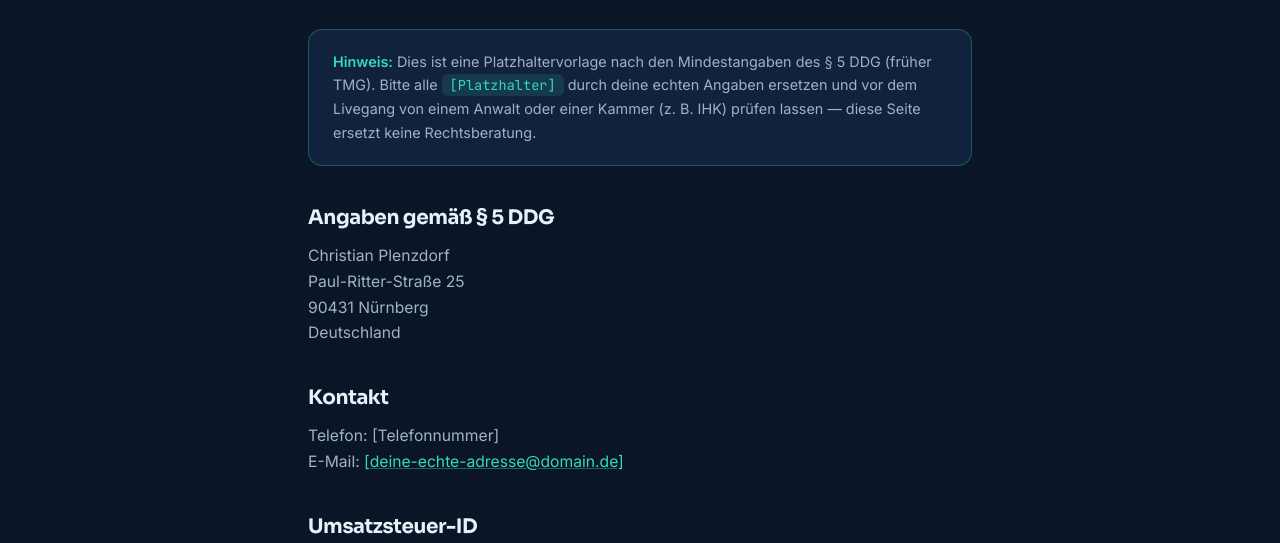
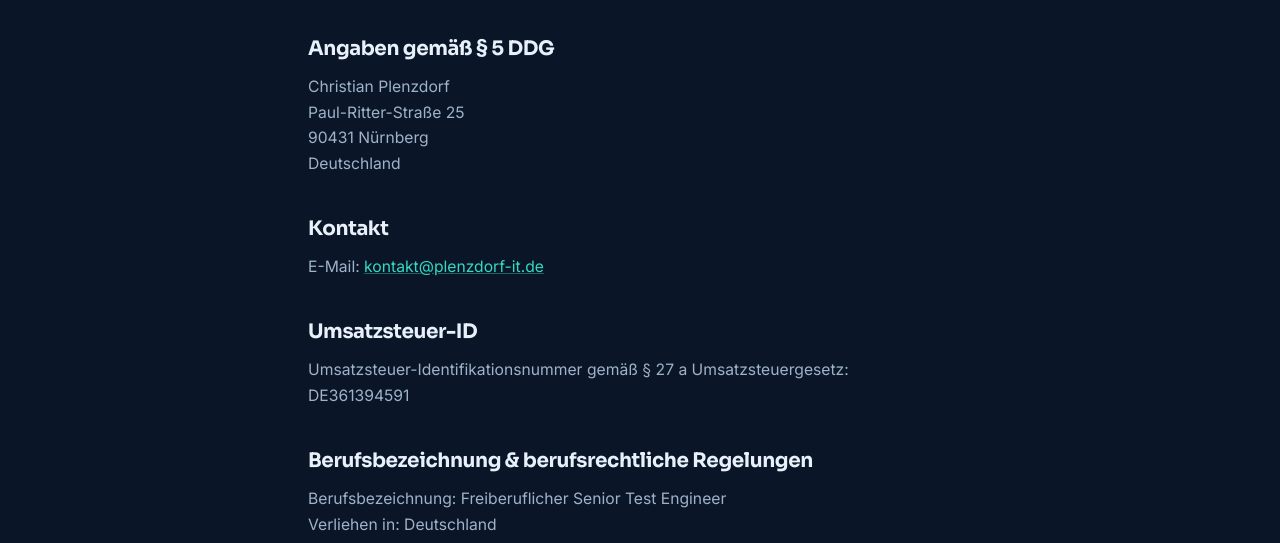
Before and after one commit to PlenzdorC/plenzdorf-it, a plain HTML site: page impressum.html in a window 1280 px wide. Shown: the part 257-800 px from the top of the page. Drawn offline with Linux system fonts and the light colour scheme.

Commit message:
Platzhalter-Hinweisboxen und E-Mail-Platzhalter aus Impressum/Datenschutz entfernen
Impressum und Datenschutzerklärung zeigen jetzt durchgehend finale Angaben
ohne Entwurfs-Hinweise oder Klammer-Platzhalter.

Co-authored-by: Cursor <cursoragent@cursor.com>

```diff
--- a/impressum.html
+++ b/impressum.html
@@ -37,13 +37,6 @@
         <p class="section__eyebrow">Rechtliches</p>
         <h1>Impressum</h1>
 
-        <div class="legal__notice">
-          <strong>Hinweis:</strong> Dies ist eine Platzhaltervorlage nach den Mindestangaben
-          des § 5 DDG (früher TMG). Bitte alle <code>[Platzhalter]</code> durch deine echten
-          Angaben ersetzen und vor dem Livegang von einem Anwalt oder einer Kammer
-          (z. B. IHK) prüfen lassen — diese Seite ersetzt keine Rechtsberatung.
-        </div>
-
         <h2>Angaben gemäß § 5 DDG</h2>
         <p>
           Christian Plenzdorf<br>
@@ -54,8 +47,7 @@
 
         <h2>Kontakt</h2>
         <p>
-          Telefon: [Telefonnummer]<br>
-          E-Mail: <a href="mailto:kontakt@plenzdorf-it.de">[deine-echte-adresse@domain.de]</a>
+          E-Mail: <a href="mailto:kontakt@plenzdorf-it.de">kontakt@plenzdorf-it.de</a>
         </p>
 
         <h2>Umsatzsteuer-ID</h2>
```
Also changed, not shown: datenschutz.html (+1 -8 lines).
